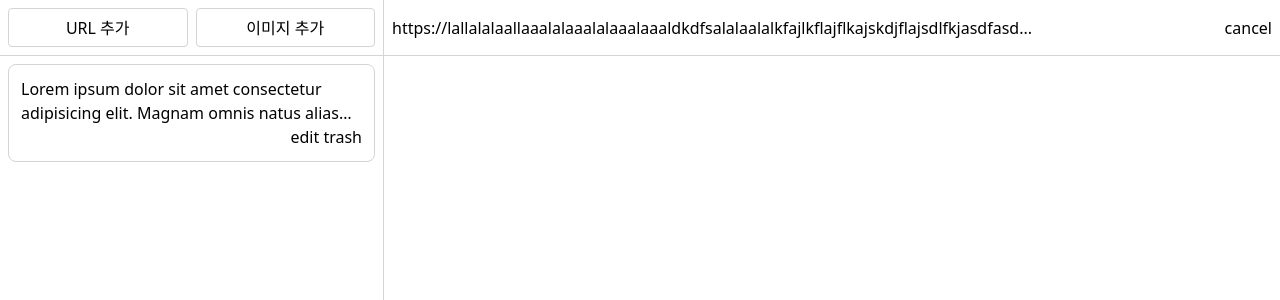
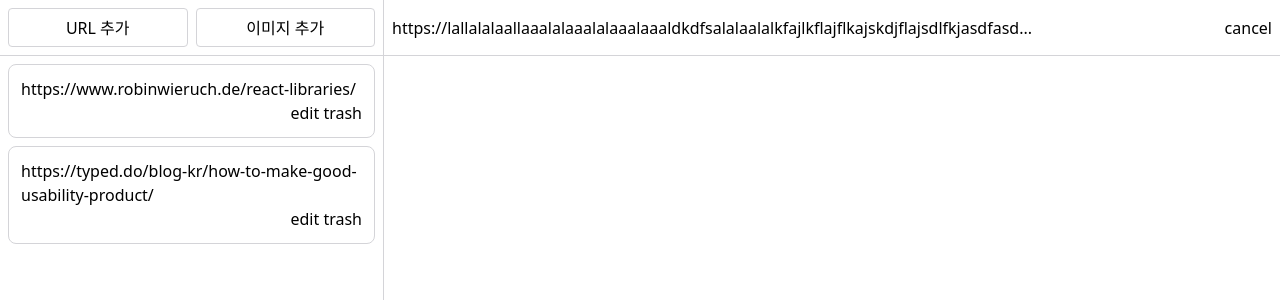
Before and after one commit to mass2527/resource, a React (Vite) app: page / in a window 1280 px wide. Shown: the top 300 px of the page. Built offline with nearby package versions, Linux system fonts and the light colour scheme.

Commit message:
feat: url 리소스 추가하기 기능 구현

```diff
--- a/src/App.tsx
+++ b/src/App.tsx
@@ -1,9 +1,88 @@
+import { useState } from "react";
+
+type Resource =
+  | {
+      id: string;
+      type: "url";
+      name: string;
+      url: string;
+      createdAt: Date;
+      updatedAt: Date;
+    }
+  | {
+      id: string;
+      type: "image";
+      name: string;
+      url: string;
+      createdAt: Date;
+      updatedAt: Date;
+    };
+
 function App() {
+  const [resources, setResources] = useState<Resource[]>([
+    {
+      id: "1",
+      type: "url",
+      name: "https://www.robinwieruch.de/react-libraries/",
+      url: "https://www.robinwieruch.de/react-libraries/",
+      createdAt: new Date(),
+      updatedAt: new Date(),
+    },
+    {
+      id: "2",
+      type: "url",
+      name: "https://typed.do/blog-kr/how-to-make-good-usability-product/",
+      url: "https://typed.do/blog-kr/how-to-make-good-usability-product/",
+      createdAt: new Date(),
+      updatedAt: new Date(),
+    },
+  ]);
+
   return (
     <div className="min-h-screen flex">
       <aside className="max-w-sm w-full flex flex-col border-r">
         <div className="h-14 border-b p-2 flex gap-2 justify-between">
-          <button type="button" className="w-full border rounded">
+          <button
+            type="button"
+            className="w-full border rounded"
+            onClick={() => {
+              const url = prompt(
+                "“https://” 또는 “http://”로 시작하는 url을 입력해 주세요."
+              );
+              const isCanceled = url === null;
+              if (isCanceled) {
+                return;
+              }
+
+              const startsWithSchemeRegex = /^https?:\/\//;
+              const isStartsWithScheme = startsWithSchemeRegex.test(url);
+              if (!isStartsWithScheme) {
+                alert(
+                  "“https://” 또는 “http://”로 시작하는 url을 입력해 주세요."
+                );
+                return;
+              }
+
+              const youtubeUrlRegex =
+                /^https?:\/\/(?:www\.)?youtube.com\/watch\?v=([A-Za-z0-9_-]{11})/;
+              const youtubeVideoId = url.match(youtubeUrlRegex)?.[1];
+              const urlToSave = youtubeVideoId
+                ? `https://www.youtube.com/embed/${youtubeVideoId}`
+                : url;
+              const currentDate = new Date();
+              setResources([
+                {
+                  id: crypto.randomUUID(),
+                  type: "image",
+                  name: urlToSave,
+                  url: urlToSave,
+                  createdAt: currentDate,
+                  updatedAt: currentDate,
+                },
+                ...resources,
+              ]);
+            }}
+          >
             URL 추가
           </button>
 
@@ -13,16 +92,9 @@
         </div>
 
         <div className="flex flex-col gap-2 p-2 flex-1">
-          <div className="border rounded-lg p-3 flex flex-col">
-            <div className="line-clamp-2">
-              Lorem ipsum dolor sit amet consectetur adipisicing elit. Magnam
-              omnis natus alias aut. Fuga consequatur dicta cupiditate repellat
-              quis porro officiis nulla tempora non ad voluptate, repellendus
-              exercitationem, sit incidunt!
-            </div>
-
-            <div className="flex justify-end gap-2">edit trash</div>
-          </div>
+          {resources.map((resource) => {
+            return <ResourceListItem key={resource.id} resource={resource} />;
+          })}
         </div>
       </aside>
       <div className="flex flex-col flex-1">
@@ -37,4 +109,14 @@
   );
 }
 
+function ResourceListItem({ resource }: { resource: Resource }) {
+  return (
+    <div className="border rounded-lg p-3 flex flex-col">
+      <div className="line-clamp-2">{resource.name}</div>
+
+      <div className="flex justify-end gap-2">edit trash</div>
+    </div>
+  );
+}
+
 export default App;
```
